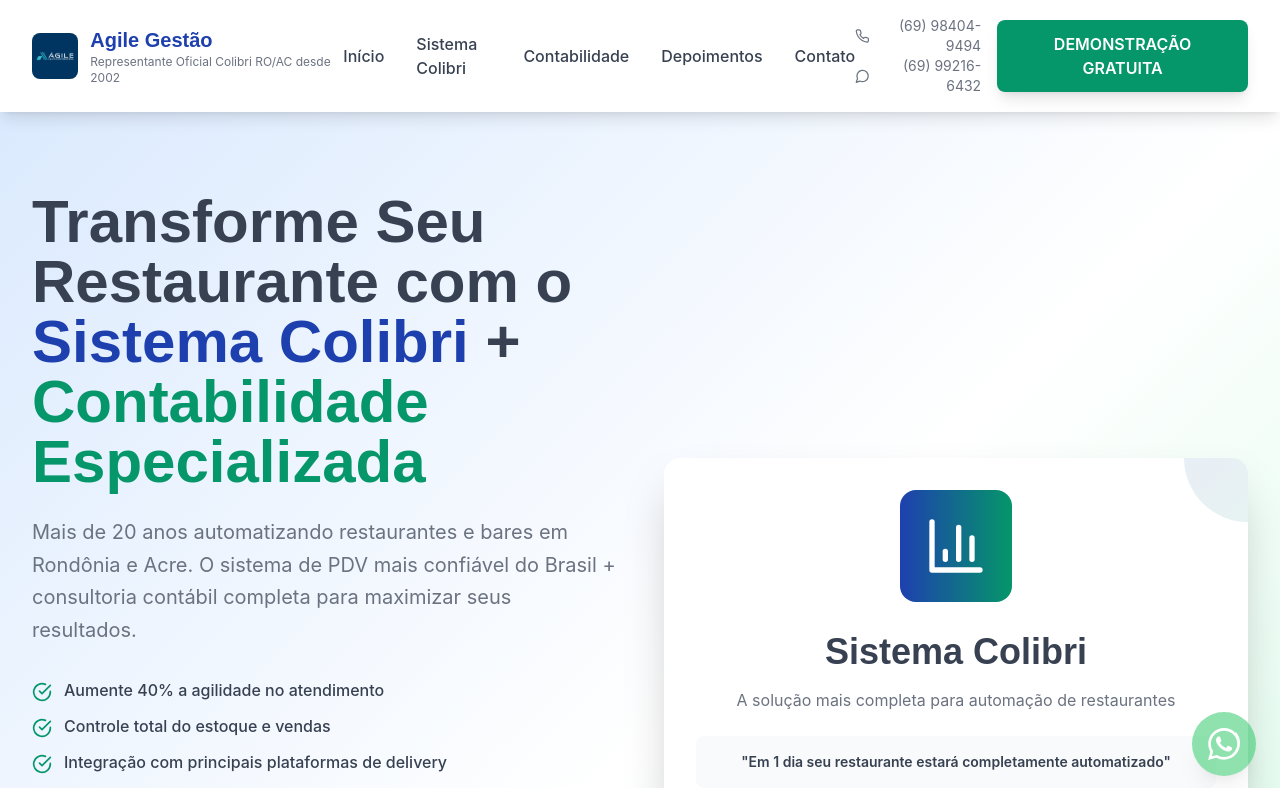
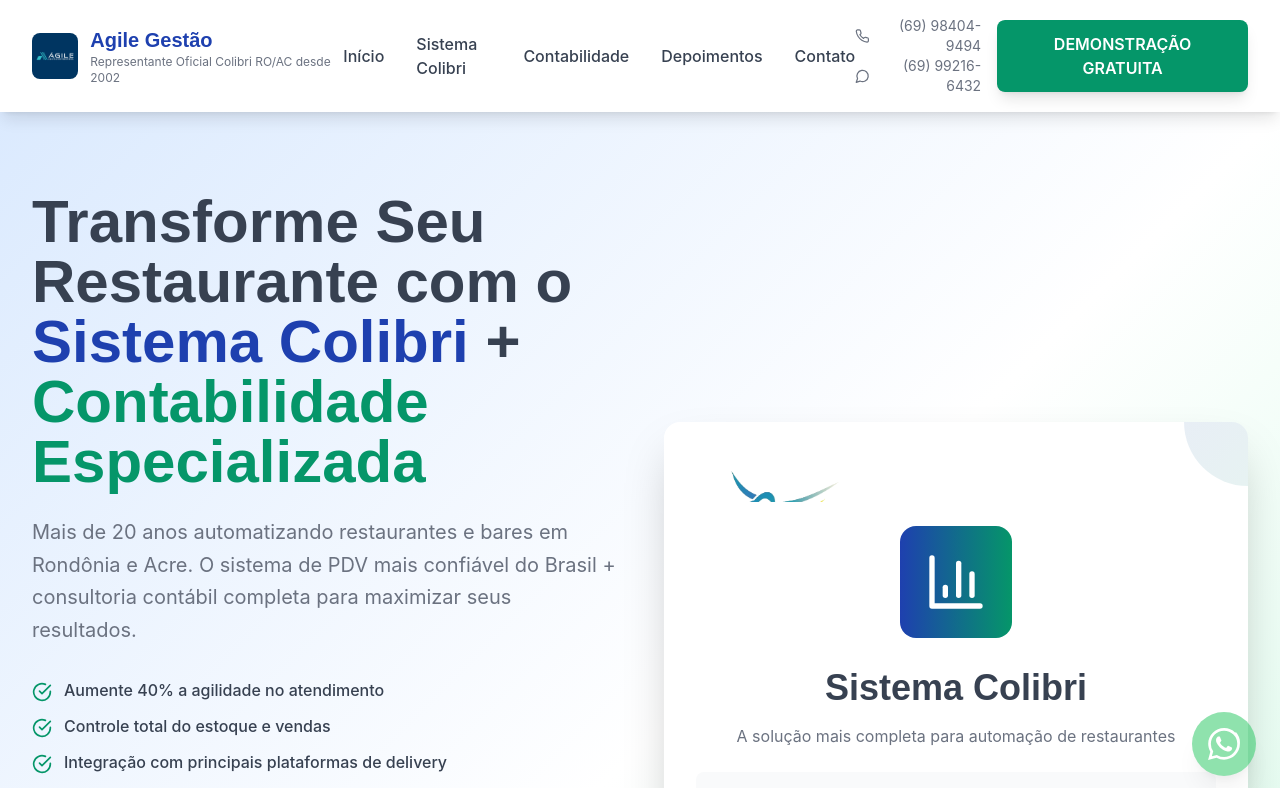
Before and after one commit to wanderleymp/agile-landing, a Next.js app: page / in a window 1280 px wide. Shown: the top 788 px of the page. Built offline with nearby package versions, Linux system fonts and the light colour scheme.

Commit message:
Add Colibri logo to HeroSection and ColibriSection for visual branding

```diff
--- a/src/components/ColibriSection.tsx
+++ b/src/components/ColibriSection.tsx
@@ -1,6 +1,7 @@
 'use client'
 
 import { UtensilsCrossed, Truck, Coffee, Beer, Zap, BarChart3, CheckCircle, Shield, Smartphone, Clock } from 'lucide-react'
+import OptimizedImage from './ImageManager'
 
 export default function ColibriSection() {
   const modules = [
@@ -87,6 +88,21 @@
       <div className="section-container">
         {/* Header */}
         <div className="text-center mb-16">
+          {/* Logo do Colibri */}
+          <div className="flex justify-center mb-8">
+            <div className="bg-white rounded-2xl p-6 shadow-lg">
+              <OptimizedImage
+                src="/images/logos/colibri-logo.png"
+                alt="Sistema Colibri"
+                width={200}
+                height={80}
+                className="h-16 w-auto"
+                fallback="/images/logos/colibri-placeholder.svg"
+                priority
+              />
+            </div>
+          </div>
+
           <h2 className="font-poppins font-bold text-3xl md:text-4xl text-cinza-escuro mb-6">
             <span className="text-azul-confianca">Sistema Colibri</span> - O Sistema de PDV
             Mais Usado nos Melhores Restaurantes do Brasil
--- a/src/components/HeroSection.tsx
+++ b/src/components/HeroSection.tsx
@@ -1,6 +1,7 @@
 'use client'
 
 import { CheckCircle, Trophy, Target, BarChart3, MessageCircle } from 'lucide-react'
+import OptimizedImage from './ImageManager'
 
 export default function HeroSection() {
   const handleWhatsApp = () => {
@@ -105,6 +106,18 @@
             <div className="bg-white rounded-xl md:rounded-2xl shadow-2xl p-6 md:p-8 relative overflow-hidden card-hover">
               <div className="absolute top-0 right-0 w-24 h-24 md:w-32 md:h-32 bg-gradient-to-br from-azul-confianca to-verde-sucesso rounded-full -mr-12 md:-mr-16 -mt-12 md:-mt-16 opacity-10"></div>
               <div className="text-center relative z-10">
+                {/* Logo do Colibri */}
+                <div className="mb-6">
+                  <OptimizedImage
+                    src="/images/logos/colibri-logo.png"
+                    alt="Sistema Colibri"
+                    width={150}
+                    height={60}
+                    className="h-12 w-auto mx-auto mb-4"
+                    fallback="/images/logos/colibri-placeholder.svg"
+                  />
+                </div>
+
                 <div className="inline-block bg-gradient-to-r from-azul-confianca to-verde-sucesso text-white p-4 md:p-6 rounded-xl md:rounded-2xl mb-4 md:mb-6">
                   <BarChart3 className="w-12 h-12 md:w-16 md:h-16" />
                 </div>
```
